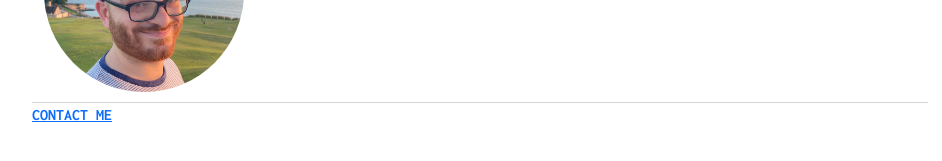
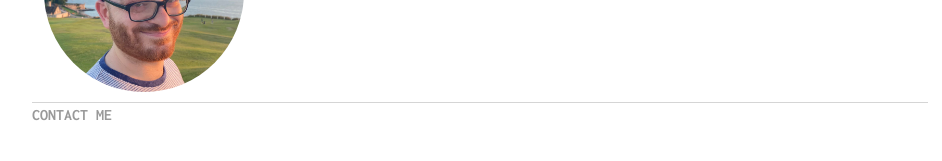
Before and after one commit to jmajic/jmajic.github.io, a Jekyll site: the page built from index.html, in a window 1280 px wide. Shown: the part 250-411 px from the top of the page, without its empty margins (160-1102 px from the left). Built offline with Jekyll 4.4.1, drawn with Linux system fonts in a browser that asks for light colours.

Commit message:
Update main.css

```diff
--- a/css/main.css
+++ b/css/main.css
@@ -6,7 +6,7 @@ body { margin: 60px auto; width: 70%; font-family: 'Arvo', Georgia, Times; font-
 
 
 /* Navigation */
-.footer a, h3.text-muted a {text-decoration: none; color: #999999; }
+footer a, h3.text-muted a {text-decoration: none; color: #999999; }
 h3.text-muted a:hover { text-decoration: none; color: #009b77; }
 .nav-pills .nav-link a:hover {
   background-color: #00abcd;
```
